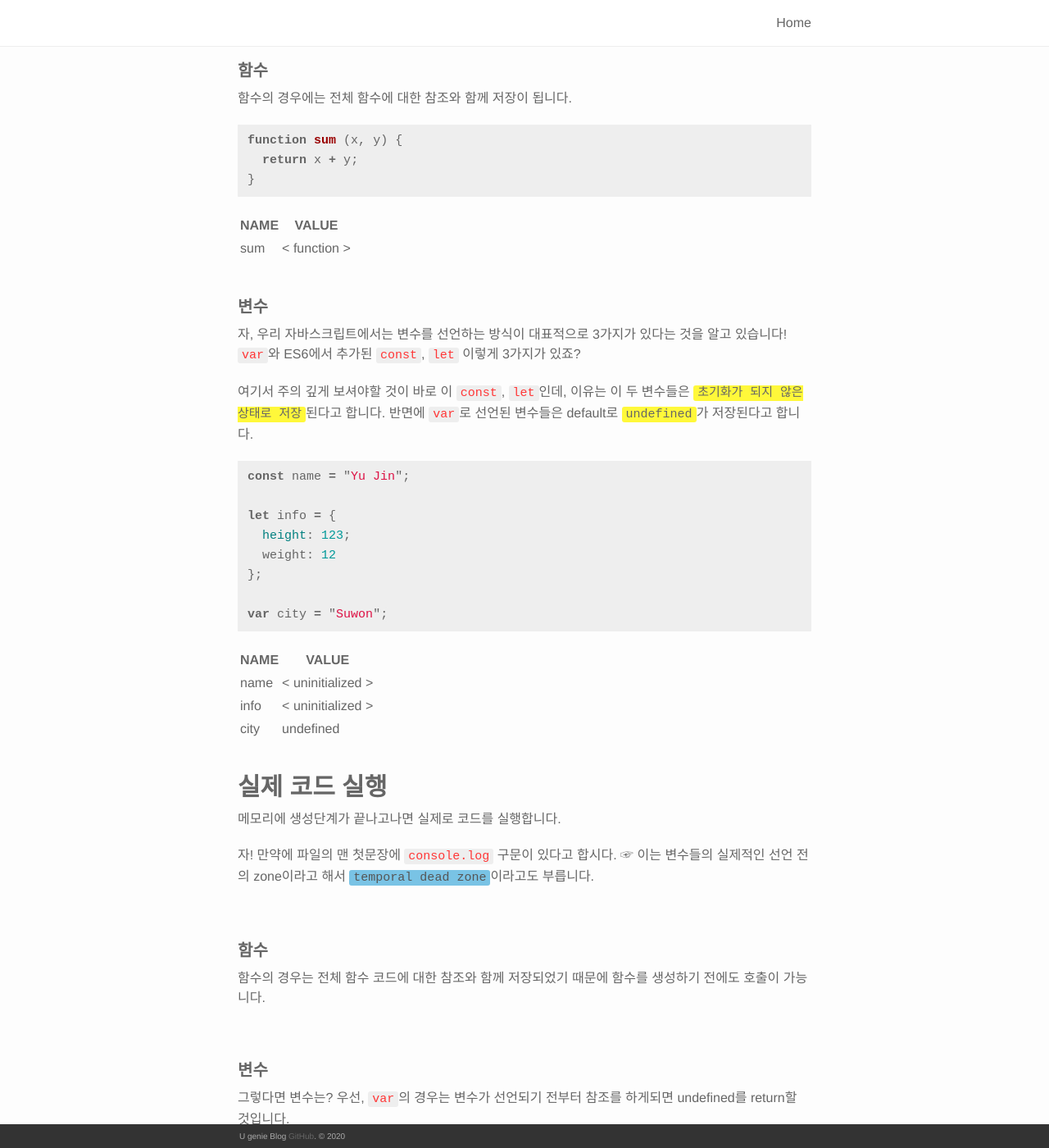
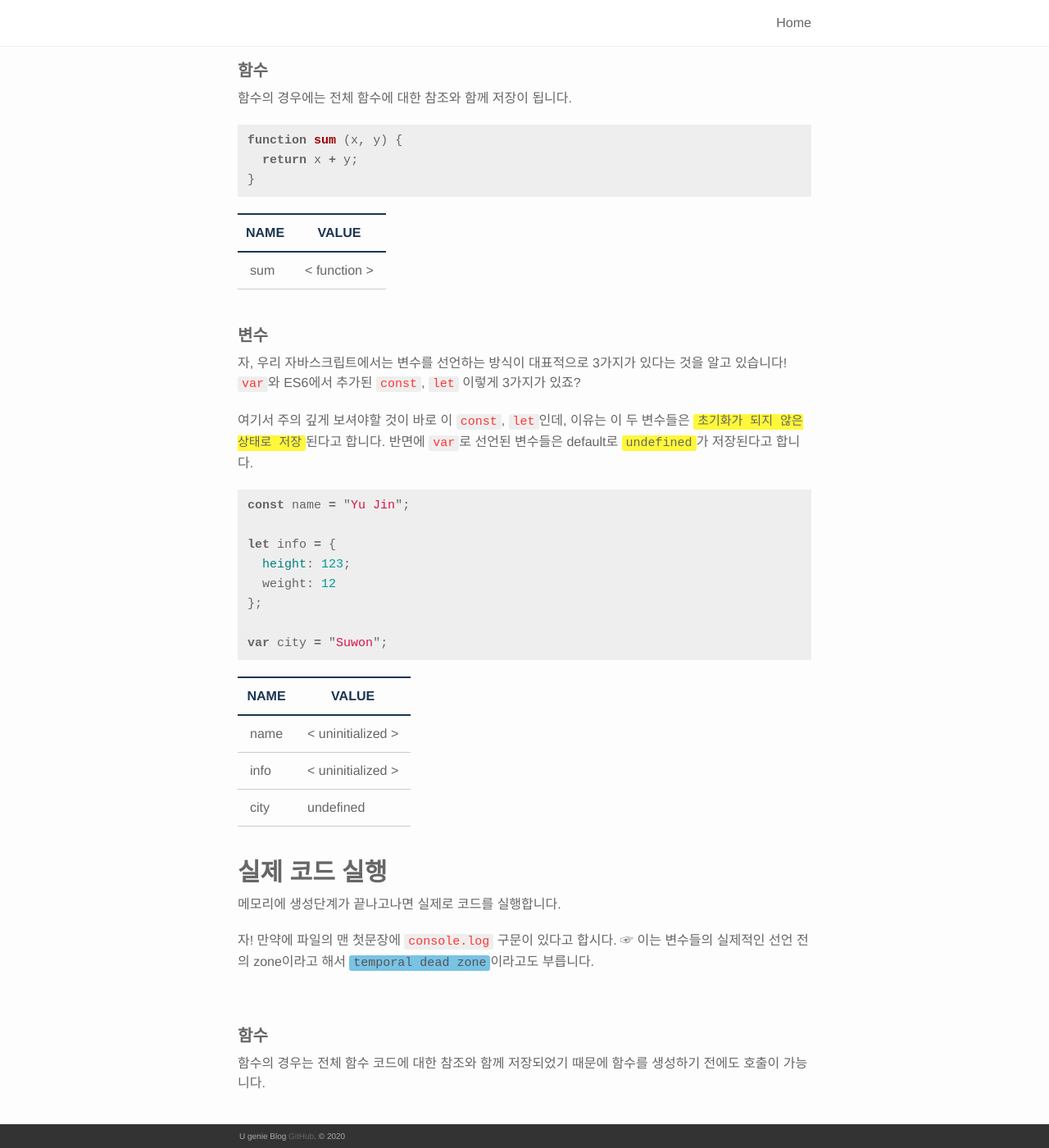
Before and after one commit to HyunYuJin/HyunYuJin.github.io, a Jekyll site: the page built from _posts/2021-04-18-hoisting.markdown, in a window 1280 px wide and 1400 px high, scrolled down 510 px. Shown: the whole window at 82% size. Built offline with Jekyll 4.4.1, drawn with Linux system fonts in a browser that asks for light colours; nearby versions of some CDN libraries; some of the changed text lies outside the part shown.

Commit message:
Add table style

```diff
--- a/_posts/2021-04-18-hoisting.markdown
+++ b/_posts/2021-04-18-hoisting.markdown
@@ -77,6 +77,7 @@ var city = "Suwon";
 
 ### 메모리에 실질 값 저장
 자바스크립트 엔진이 변수를 실질적으로 선언한 라인을 넘어가면 메모리에 있는 값들이 실제로 선언한 값들로 덮어 씌워집니다.
+
 | NAME | VALUE        |
 |------|--------------|
 | sum  | < function > |
--- a/_sass/_base.scss
+++ b/_sass/_base.scss
@@ -175,6 +175,33 @@ pre {
   }
 }
 
+table {
+      border-collapse: collapse;
+      text-align: left;
+      line-height: 1.5;
+  }
+  table thead th {
+      text-align: center;
+      padding: 10px;
+      font-weight: bold;
+      vertical-align: top;
+      color: #1b3453;
+      border-top: 2px solid #1b3453;
+      border-bottom: 2px solid #1b3453;
+  }
+  table tbody th {
+      padding: 10px 15px;
+      font-weight: bold;
+      vertical-align: top;
+      border-bottom: 1px solid #ccc;
+      background: #f3f6f7;
+  }
+  table td {
+      padding: 10px 15px;
+      vertical-align: top;
+      border-bottom: 1px solid #ccc;
+  }
+
 /**
  * Wrapper
  */
```
